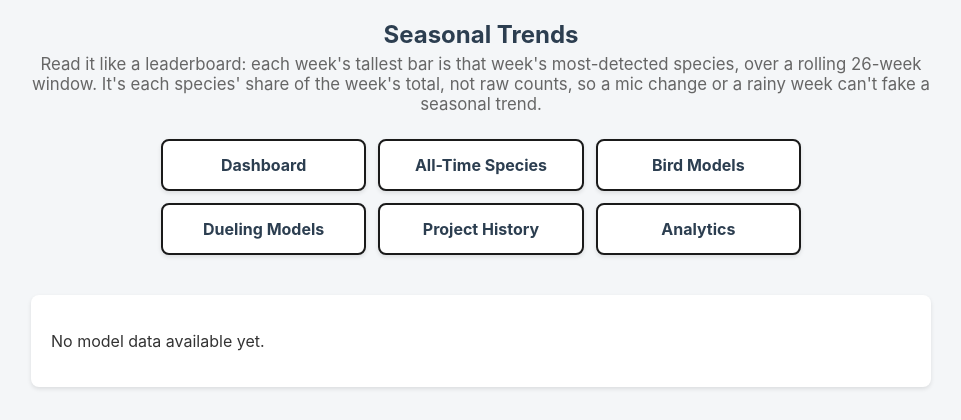
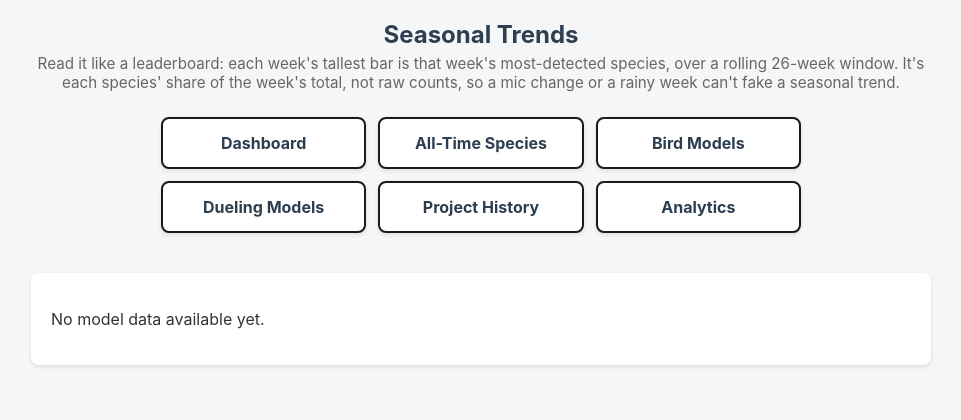
Before and after one commit to dclengacher/winstonsalembirds, a Flask app: page /seasonal-trends in a window 1280 px wide. Shown: the top 420 px of the page, without its empty margins (159-1120 px from the left). Run offline with Flask 3, Linux system fonts and the light colour scheme; parts of the project's set-up code (start-up, migrations or seed data) failed here and were passed over.

Commit message:
nudge subtitle font sizes closer to dashboard scale

```diff
--- a/templates/bird_models.html
+++ b/templates/bird_models.html
@@ -110,7 +110,7 @@ h2 {
 <div class="container">
     <div style="text-align:center;">
         <h1 style="margin:0;color:#2c3e50;">Bird Models</h1>
-        <p style="margin:5px 0 0;color:#666;font-size:1.05rem;">Model-estimated vocal activity by hour — not raw detection counts. Each curve adjusts for temperature, humidity, pressure, and rainfall, isolating the effect of time of day alone.</p>
+        <p style="margin:5px 0 0;color:#666;font-size:0.95rem;">Model-estimated vocal activity by hour — not raw detection counts. Each curve adjusts for temperature, humidity, pressure, and rainfall, isolating the effect of time of day alone.</p>
     </div>
     <div class="nav-bar">
         <a href="/" class="nav-link">Dashboard</a>
--- a/templates/dueling_models.html
+++ b/templates/dueling_models.html
@@ -120,7 +120,7 @@ h2 {
 <div class="container">
     <div style="text-align:center;">
         <h1 style="margin:0;color:#2c3e50;">Dueling Models</h1>
-        <p style="margin:5px 0 0;color:#666;font-size:1rem;">Two competing statistical models, retrained nightly, racing to see which one better predicts bird activity.</p>
+        <p style="margin:5px 0 0;color:#666;font-size:0.9rem;">Two competing statistical models, retrained nightly, racing to see which one better predicts bird activity.</p>
     </div>
     <div class="nav-bar">
         <a href="/" class="nav-link">Dashboard</a>
--- a/templates/seasonal_trends.html
+++ b/templates/seasonal_trends.html
@@ -111,9 +111,9 @@ h2 {
     <div style="text-align:center;">
         <h1 style="margin:0;color:#2c3e50;">Seasonal Trends</h1>
         {% if trend_data and trend_data.outlier %}
-        <p style="margin:5px 0 0;color:#666;font-size:1.05rem;">Read it like a leaderboard: each week's tallest bar is that week's most-detected species, over a rolling 26-week window. {{ trend_data.outlier.name }} wins so often it gets bumped to its own scale up top so it doesn't flatten everyone else — below the line, tallest bar is the runner-up. It's each species' share of the week's total, not raw counts, so a mic change or a rainy week can't fake a seasonal trend.</p>
+        <p style="margin:5px 0 0;color:#666;font-size:0.95rem;">Read it like a leaderboard: each week's tallest bar is that week's most-detected species, over a rolling 26-week window. {{ trend_data.outlier.name }} wins so often it gets bumped to its own scale up top so it doesn't flatten everyone else — below the line, tallest bar is the runner-up. It's each species' share of the week's total, not raw counts, so a mic change or a rainy week can't fake a seasonal trend.</p>
         {% else %}
-        <p style="margin:5px 0 0;color:#666;font-size:1.05rem;">Read it like a leaderboard: each week's tallest bar is that week's most-detected species, over a rolling 26-week window. It's each species' share of the week's total, not raw counts, so a mic change or a rainy week can't fake a seasonal trend.</p>
+        <p style="margin:5px 0 0;color:#666;font-size:0.95rem;">Read it like a leaderboard: each week's tallest bar is that week's most-detected species, over a rolling 26-week window. It's each species' share of the week's total, not raw counts, so a mic change or a rainy week can't fake a seasonal trend.</p>
         {% endif %}
     </div>
     <div class="nav-bar">
```
